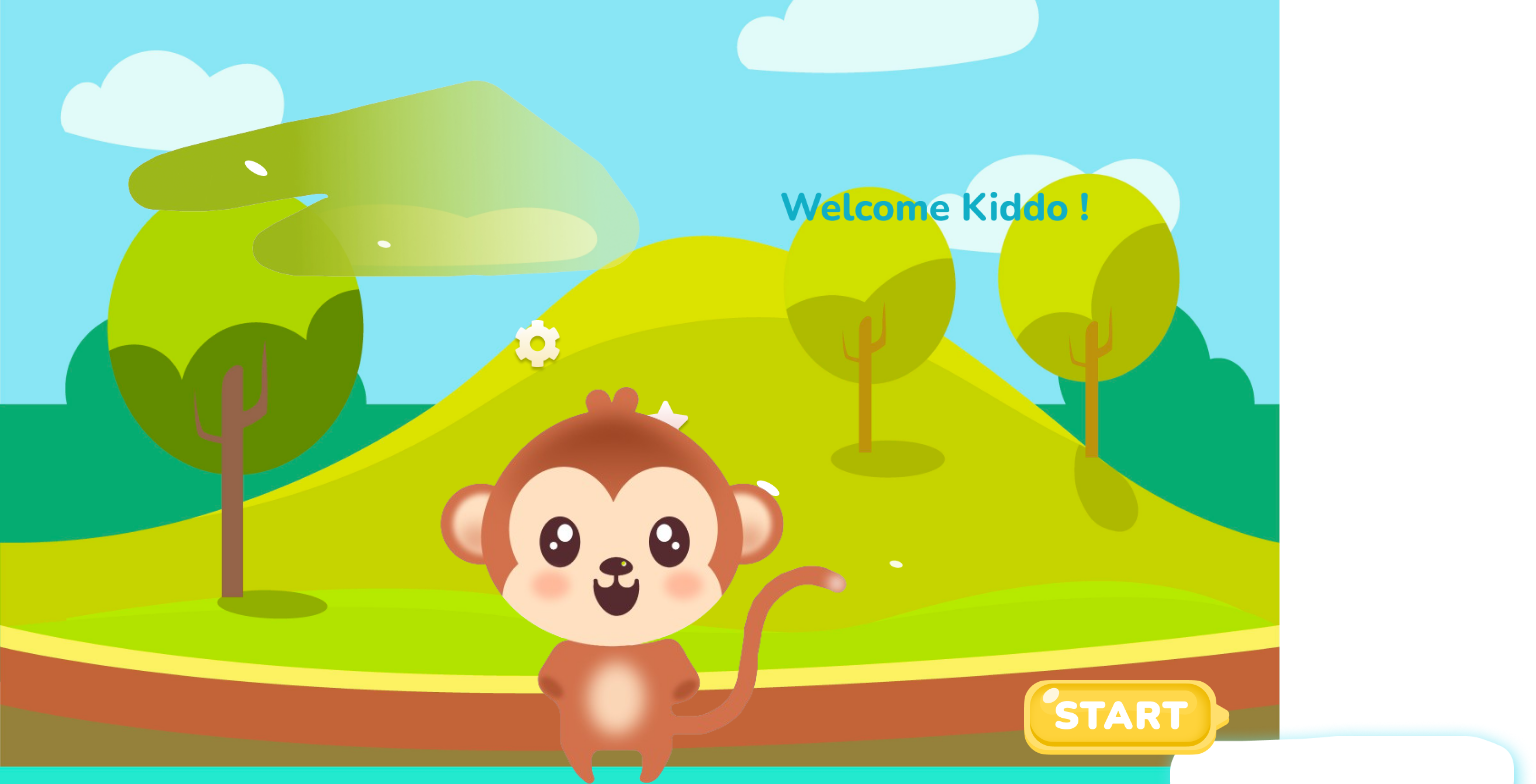
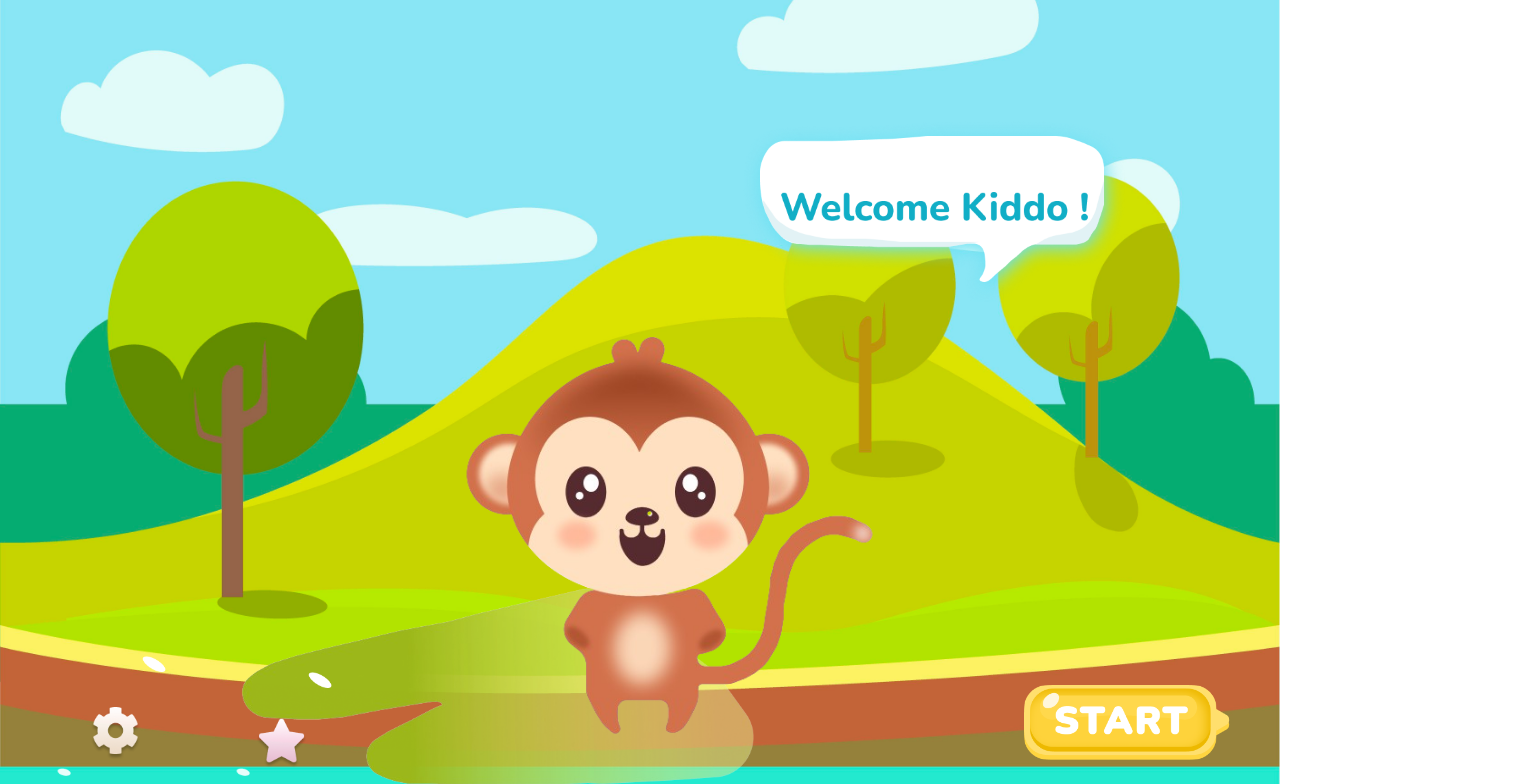
Before and after one commit to AyushiVashisth/select-pink-blue-card-game, a React (Create React App) app: page / in a window 1280 px wide. Shown: the top 784 px of the page, 1536 px wide, since content can reach past the window. Built offline with nearby package versions, Linux system fonts and the light colour scheme.

Commit message:
describe the game page

```diff
--- a/src/components/DescribeGame.tsx
+++ b/src/components/DescribeGame.tsx
@@ -13,7 +13,7 @@ const DescribeGame: React.FC = () => {
     const navigate = useNavigate();
 
     const handleStart = () => {
-        navigate("/play");
+        navigate("/gamestart");
     }
     const handleBack = () => {
         navigate("/start");
--- a/src/components/Game.tsx
+++ b/src/components/Game.tsx
@@ -1,26 +1,27 @@
-import React from 'react';
+import React, { useEffect, useState } from 'react';
 import '../styles/Game.css';
 import monkeyImage from '../image/monkey.png';
 import vectorImage from '../image/Vector-123.png';
 import cogImage from '../image/Cog.png';
-// import group123Image from '../image/GameBoard/Group-123.png';
-// import group149Image from '../image/Group-149.png';
-// import heading1lifeskillsImage from '../image/GameBoard/Heading-1-life-skills.png';
 import starImage from '../image/Star.png';
 import ellipse3091Image from '../image/Ellipse-309.png';
 import ellipse3101Image from '../image/Ellipse-310.png';
 import ellipse3092Image from '../image/Ellipse-309.png';
 import ellipse3102Image from '../image/Ellipse-310.png';
-// import { useNavigate } from 'react-router-dom';
 
 const Game: React.FC = () => {
-    // const navigate = useNavigate()
-    // const handleStart = () => {
-    //     navigate("/start")
-    // }
+    const [jump, setJump] = useState(false);
+
+    useEffect(() => {
+        const interval = setInterval(() => {
+            setJump(prevJump => !prevJump);
+        }, 1000);
+
+        return () => clearInterval(interval);
+    }, []);
     return (
         <div className="game-board">
-            <img src={monkeyImage} alt="Monkey" className="monkey-image" />
+            <img src={monkeyImage} alt="Monkey" className={`monkey-image ${jump ? 'jump' : ''}`} />
             <img src={vectorImage} alt="vectorImage" className="vector-image" />
             <img src={ellipse3091Image} alt="ellipse3091Image" className="ellipse3091-image" />
             <img src={ellipse3101Image} alt="ellipse3101Image" className="ellipse3101-image" />
@@ -28,9 +29,6 @@ const Game: React.FC = () => {
             <img src={starImage} alt="starImage" className="star-image" />
             <img src={ellipse3092Image} alt="ellipse3092Image" className="ellipse3092-image" />
             <img src={ellipse3102Image} alt="ellipse3102Image" className="ellipse3102-image" />
-            {/* <div onClick={handleStart}> <img src={group123Image} alt="group123Image" className="group123-image" /></div>
-            <img src={group149Image} alt="group149Image" className="group149-image" />
-            <img src={heading1lifeskillsImage} alt="heading1lifeskillsImage" className="heading1lifeskills-image" /> */}
         </div>
     );
 }
--- /dev/null
+++ b/src/components/GameStart.tsx
@@ -0,0 +1,11 @@
+import React from 'react'
+
+const GameStart = () => {
+  return (
+    <div>
+
+    </div>
+  )
+}
+
+export default GameStart
--- a/src/components/StartGame.tsx
+++ b/src/components/StartGame.tsx
@@ -1,31 +1,16 @@
-import React, { useEffect, useState } from 'react';
+import React from 'react';
 import '../styles/StartGame.css';
-import monkeyImage from '../image/monkey.png';
-import vectorImage from '../image/Vector-123.png';
-import cogImage from '../image/Cog.png';
 import group123Image from '../image/StartGame/Group-123.png';
 import group149Image from '../image/Group-149.png';
 import heading1lifeskillsImage from '../image/StartGame/Heading-1-life-skills.png';
-import starImage from '../image/Star.png';
-import ellipse3091Image from '../image/Ellipse-309.png';
-import ellipse3101Image from '../image/Ellipse-310.png';
-import ellipse3092Image from '../image/Ellipse-309.png';
-import ellipse3102Image from '../image/Ellipse-310.png';
 import group156Image from '../image/StartGame/Group-156.png';
 import group155Image from '../image/StartGame/Group-155.png';
 import { useNavigate } from 'react-router-dom';
+import Game from './Game';
 
 const StartGame: React.FC = () => {
     const navigate = useNavigate();
-    const [jump, setJump] = useState(false);
 
-    useEffect(() => {
-        const interval = setInterval(() => {
-            setJump(prevJump => !prevJump);
-        }, 1000);
-
-        return () => clearInterval(interval);
-    }, []);
 
     const handleStart = () => {
         navigate("/next");
@@ -36,14 +21,7 @@ const StartGame: React.FC = () => {
 
     return (
         <div className="game-board">
-            <img src={monkeyImage} alt="Monkey" className={`monkey-image ${jump ? 'jump' : ''}`} />
-            <img src={vectorImage} alt="Vector" className="vector-image" />
-            <img src={ellipse3091Image} alt="Ellipse 3091" className="ellipse3091-image" />
-            <img src={ellipse3101Image} alt="Ellipse 3101" className="ellipse3101-image" />
-            <img src={cogImage} alt="Cog" className="cog-image" />
-            <img src={starImage} alt="Star" className="star-image" />
-            <img src={ellipse3092Image} alt="Ellipse 3092" className="ellipse3092-image" />
-            <img src={ellipse3102Image} alt="Ellipse 3102" className="ellipse3102-image" />
+            <Game />
             <div onClick={handleStart}>
                 <img src={group123Image} alt="Group 123" className="group123-image" />
             </div>
--- a/src/pages/AllRoutes.tsx
+++ b/src/pages/AllRoutes.tsx
@@ -4,6 +4,7 @@ import GameBoard from '../components/GameBoard'
 import StartGame from '../components/StartGame'
 import NextGame from '../components/NextGame'
 import DescribeGame from '../components/DescribeGame'
+import GameStart from '../components/GameStart'
 
 const AllRoutes = () => {
   return (
@@ -12,6 +13,7 @@ const AllRoutes = () => {
       <Route path='/start' element={<StartGame />} />
       <Route path='/next' element={<NextGame />} />
       <Route path='/play' element={<DescribeGame />} />
+      <Route path='/gamestart' element={<GameStart />} />
     </Routes>
   )
 }
--- a/src/styles/DescribeGame.css
+++ b/src/styles/DescribeGame.css
@@ -7,84 +7,22 @@
   background-position: center;
 }
 
-.monkey-image {
-  position: absolute;
-  bottom: 0;
-  left: 50%;
-  transform: translateX(-50%);
-  transition: transform 0.5s ease-in-out;
-}
-
-.monkey-image.jump {
-  transform: translate(-50%, -100px);
-}
-
-.vector-image,
-.ellipse3091-image,
-.ellipse3101-image,
-.cog-image,
-.star-image,
-.ellipse3092-image,
-.ellipse3102-image,
 .group123-image,
-.group149-image,
-.heading1lifeskills-image,
 .frame17-image,
 .vector7-image {
   position: absolute;
 }
 
-.vector-image {
-  top: 10%;
-  left: 10%;
-}
-
-.ellipse3091-image {
-  top: 20%;
-  left: 20%;
-}
-
-.ellipse3101-image {
-  top: 30%;
-  left: 30%;
-}
-
-.cog-image {
-  top: 40%;
-  left: 40%;
-}
-
-.star-image {
-  top: 50%;
-  left: 50%;
-}
-
-.ellipse3092-image {
-  top: 60%;
-  left: 60%;
-}
-
-.ellipse3102-image {
-  top: 70%;
-  left: 70%;
-}
-
 .group123-image {
   cursor: pointer;
-  top: 85%;
+  bottom: 5%;
   left: 80%;
+  width: 17%;
   z-index: 2;
 }
 
-.group149-image {
-  top: 90%;
-  left: 90%;
-}
-
-.heading1lifeskill3-image {
-  top: 5%;
-  left: 50%;
-  transform: translateX(-50%);
+.group123-image:hover {
+  width: 18%;
 }
 
 .frame17-image {
@@ -110,9 +48,7 @@
 }
 
 .card {
-  /* border: 1px solid #ccc; */
   background-image: url("../image/DescribeGame/Rectangle-160.png");
-  /* padding: 16px; */
   border-radius: 8px;
   width: 72%;
   height: 105%;
--- a/src/styles/Game.css
+++ b/src/styles/Game.css
@@ -13,18 +13,21 @@
   left: 52%;
   width: 34%;
   transform: translateX(-50%);
+  transition: transform 0.5s ease-in-out;
   z-index: 1;
 }
+
+.monkey-image.jump {
+  transform: translate(-50%, -50px);
+}
+
 .vector-image,
 .ellipse3091-image,
 .ellipse3101-image,
 .cog-image,
 .star-image,
 .ellipse3092-image,
-  .ellipse3102-image,
-  .group123-image,
-  .group149-image,
-  .heading1lifeskills-image {
+.ellipse3102-image {
   position: absolute;
 }
 
@@ -80,7 +83,7 @@
   transform: translateX(-50%);
 }
 
-  .group123-image {
+/* .group123-image {
     cursor: pointer;
     bottom: 5%;
     left: 80%;
@@ -88,7 +91,7 @@
   }
   .group123-image:hover {
     width: 18%;
-  }
+  } */
 
 .group149-image {
   top: 15%;
@@ -96,9 +99,10 @@
   width: 30%;
 }
 
-  .heading1lifeskills-image {
+/* .heading1lifeskills-image {
     top: 24%;
     right: 3%;
     width: 24%;
     transform: translateX(-50%);
   }
+   */
--- a/src/styles/GameBoard.css
+++ b/src/styles/GameBoard.css
@@ -1,4 +1,4 @@
-.game-board {
+/* .game-board {
   position: relative;
   width: 100%;
   height: 100vh;
@@ -78,6 +78,13 @@
   left: 19%;
   width: 1%;
   transform: translateX(-50%);
+} */
+
+
+.group123-image,
+.group149-image,
+.heading1lifeskills-image {
+  position: absolute;
 }
 
 .group123-image {
@@ -90,11 +97,11 @@
   width: 18%;
 }
 
-.group149-image {
+/* .group149-image {
   top: 15%;
   right: 17%;
   width: 30%;
-}
+} */
 
 .heading1lifeskills-image {
   top: 24%;
--- a/src/styles/NextGame.css
+++ b/src/styles/NextGame.css
@@ -108,13 +108,13 @@
 
   .heading1lifeskill2-image {
     top: 22%;
-    right: 9%;
+    right: 7%;
     width: 20%;
     transform: translateX(-50%);
   }
   .emoji-image {
     top: 27%;
-    right: 27%;
+    right: 25%;
     width: 3%;
     transform: translateX(-50%);
   }
@@ -130,7 +130,6 @@
   .group148-image{
     top: 4%;
     left: 20%;
-    /* width: 30%; */
   }
   .group154-image{
     top: 0%;
--- a/src/styles/StartGame.css
+++ b/src/styles/StartGame.css
@@ -1,4 +1,4 @@
-.game-board {
+/* .game-board {
   position: relative;
   width: 100%;
   height: 100vh;
@@ -86,7 +86,16 @@
   left: 19%;
   width: 1%;
   transform: translateX(-50%);
+} */
+
+.group123-image,
+.group149-image,
+.heading1lifeskills1-image,
+.group155-image,
+.group156-image {
+  position: absolute;
 }
+
 
 .group123-image {
   cursor: pointer;
```
Also changed, not shown: src/components/GameBoard.tsx (+0 -8 lines), 1 other file (tests, documents, lock files or other folders). Lines whose indentation alone changed are shown as unchanged.
